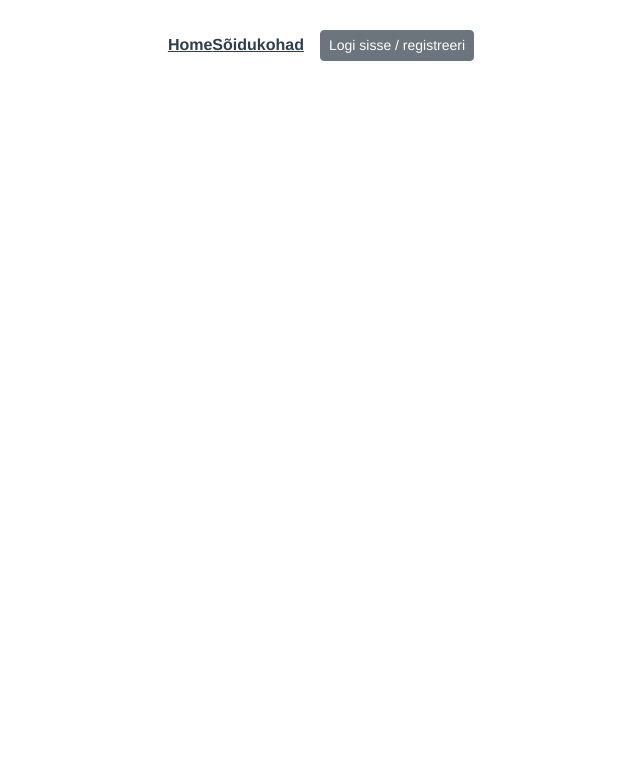
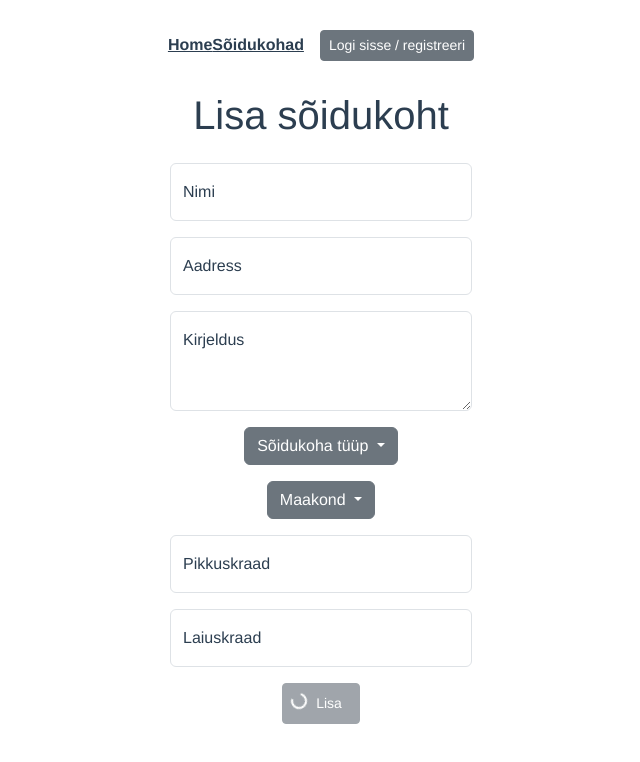
Before and after one commit to liisakanemagi/bmxfront, a Vue app: page /new-location in a window 1280 px wide. Shown: the top 762 px of the page, without its empty margins (319-959 px from the left). Built offline with nearby package versions, Linux system fonts and the light colour scheme.

Commit message:
LIISA FEB-3 Complete

```diff
--- a/src/router/index.js
+++ b/src/router/index.js
@@ -4,6 +4,7 @@ import LoginView from "@/views/LoginView.vue";
 import ErrorView from "@/views/ErrorView.vue";
 import LocationView from "@/views/LocationView.vue";
 import registerView from "@/views/RegisterView.vue";
+import newLocationView from "@/views/NewLocationView.vue";
 
 const routes = [
     {
@@ -31,6 +32,11 @@ const routes = [
         path: '/register',
         name: 'registerRoute',
         component: registerView
+    },
+    {
+        path: '/new-location',
+        name: 'locationRoute',
+        component: newLocationView
     }
 
 ]
--- a/src/services/RegisterService.js
+++ b/src/services/RegisterService.js
@@ -5,5 +5,4 @@ export default {
     sendPostRegisterRequest(userInfo) {
         return axios.post('/register', userInfo)
     }
-
 }
--- /dev/null
+++ b/src/views/NewLocationView.vue
@@ -0,0 +1,86 @@
+<template>
+  <h1>Lisa sõidukoht</h1>
+  <div class="row justify-content-center mt-4" >
+    <div class="col col-3">
+      <div class="form-floating mb-3">
+        <input v-model="location.locationName" type="text" class="form-control" placeholder="Nimi">
+        <label>Nimi</label>
+      </div>
+      <div class="form-floating mb-3">
+        <input v-model="location.locationAddress" type="text" class="form-control" placeholder="Aadress">
+        <label>Aadress</label>
+      </div>
+      <div class="form-floating mb-3">
+        <textarea v-model="location.locationDescription" class="form-control" placeholder="Leave a comment here" id="floatingTextarea2" style="height: 100px"></textarea>
+        <label for="floatingTextarea2">Kirjeldus</label>
+      </div>
+      <div class="dropdown mb-3">
+        <button class="btn btn-secondary dropdown-toggle" type="button" data-bs-toggle="dropdown" aria-expanded="false">
+          Sõidukoha tüüp
+        </button>
+        <ul class="dropdown-menu">
+          <li><a class="dropdown-item" href="#">Action</a></li>
+          <li><a class="dropdown-item" href="#">Another action</a></li>
+          <li><a class="dropdown-item" href="#">Something else here</a></li>
+        </ul>
+      </div>
+      <div class="dropdown mb-3">
+        <button class="btn btn-secondary dropdown-toggle" type="button" data-bs-toggle="dropdown" aria-expanded="false">
+          Maakond
+        </button>
+        <ul class="dropdown-menu">
+          <li><a class="dropdown-item" href="#">Action</a></li>
+          <li><a class="dropdown-item" href="#">Another action</a></li>
+          <li><a class="dropdown-item" href="#">Something else here</a></li>
+        </ul>
+      </div>
+      <div class="form-floating mb-3">
+        <input v-model="location.locationAddress" type="text" class="form-control" placeholder="Aadress">
+        <label>Pikkuskraad</label>
+      </div>
+      <div class="form-floating mb-3">
+        <input v-model="location.locationAddress" type="text" class="form-control" placeholder="Aadress">
+        <label>Laiuskraad</label>
+      </div>
+      <button
+              class="btn btn-secondary btn-sm" :disabled="isPostingData">
+        <span v-if="isPostingData" class="spinner-border spinner-border-sm btn-sm" aria-hidden="true"></span>
+        <span class="btn btn-secondary btn-sm">Lisa</span>
+      </button>
+    </div>
+  </div>
+</template>
+
+<script>
+export default {
+  name: 'NewLocationView',
+  data() {
+    return {
+
+      isPostingData:true,
+
+      location: {
+        locationTypeId: 0,
+        countyId: 0,
+        locationName: '',
+        locationAddress: '',
+        locationLng: 0,
+        locationLat: 0,
+        locationDescription: ''
+      },
+
+      errorResponse: {
+        message: '',
+        errorCode: 0
+      }
+    }
+  },
+  methods: {
+
+
+
+  },
+  mounted() {
+  }
+}
+</script>
```
Also changed, not shown: src/services/CountyService.js (added, +7 -0 lines), src/services/LocationTypeService.js (added, +7 -0 lines), src/services/NewLocationService.js (added, +9 -0 lines).
